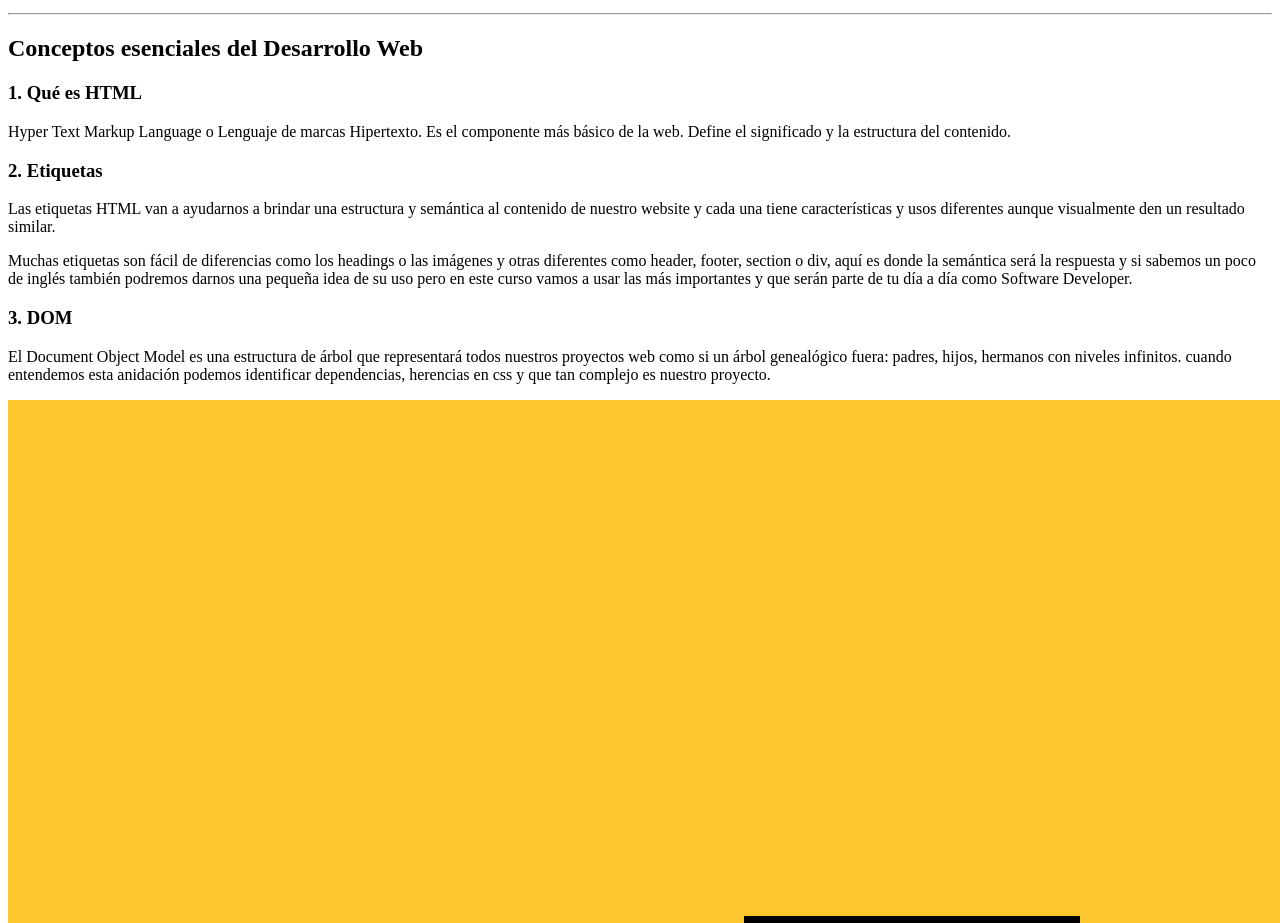
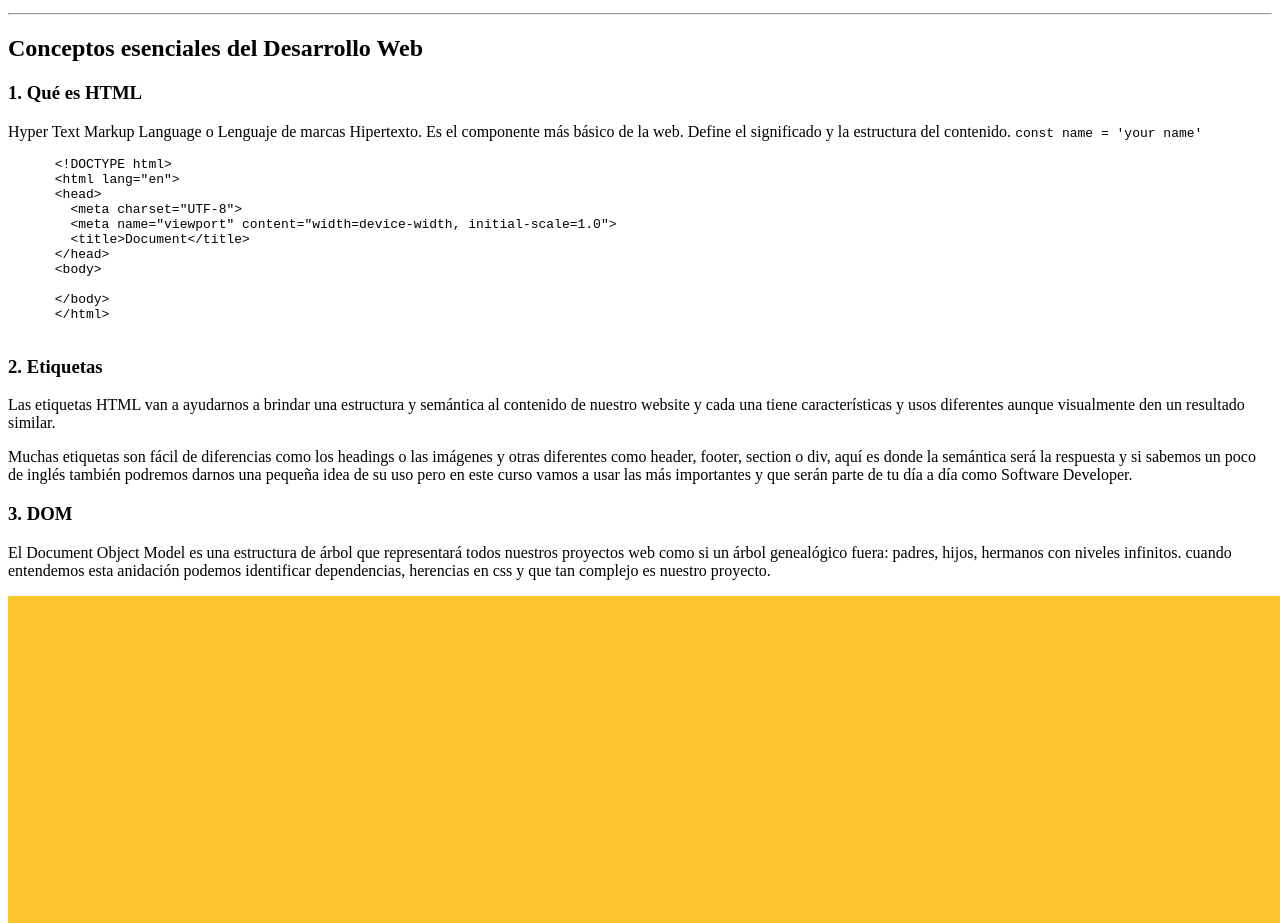
Before and after one commit to dmilagros/esencial-html-css, a plain HTML site: page index.html in a window 1280 px wide. Shown: the part 1205-2128 px from the top of the page. Drawn offline with Linux system fonts and the light colour scheme.

Commit message:
agregando las etiquetas <pre> y <code>

```diff
--- a/index.html
+++ b/index.html
@@ -97,10 +97,27 @@
     <h2>Conceptos esenciales del Desarrollo Web</h2>
     <h3 id="html">1. Qué es HTML</h3>
     <p>
+      <!-- <code> la etiqueta para ingresar codigo -->
       Hyper Text Markup Language o Lenguaje de marcas Hipertexto. Es el
       componente más básico de la web. Define el significado y la estructura del
-      contenido.
+      contenido. <code>const name = 'your name'</code>
     </p>
+    <!-- etiqueta <pre> que te permite ingresar HTML (se le conoce como ESCAPAR),
+  sin embargo se debe reemplazar algunos caracteres  https://www.freeformatter.com/html-escape.html
+tiene identación -->
+    <pre>
+      &lt;!DOCTYPE html&gt;
+      &lt;html lang=&quot;en&quot;&gt;
+      &lt;head&gt;
+        &lt;meta charset=&quot;UTF-8&quot;&gt;
+        &lt;meta name=&quot;viewport&quot; content=&quot;width=device-width, initial-scale=1.0&quot;&gt;
+        &lt;title&gt;Document&lt;/title&gt;
+      &lt;/head&gt;
+      &lt;body&gt;
+
+      &lt;/body&gt;
+      &lt;/html&gt;
+    </pre>
     <h3 id="etiquetas">2. Etiquetas</h3>
     <p>
       Las etiquetas HTML van a ayudarnos a brindar una estructura y semántica al
```
